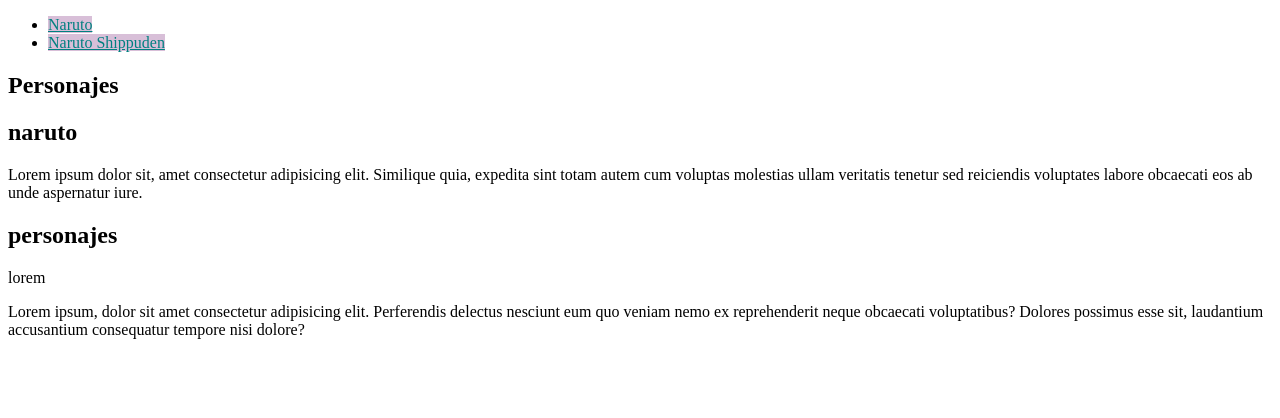
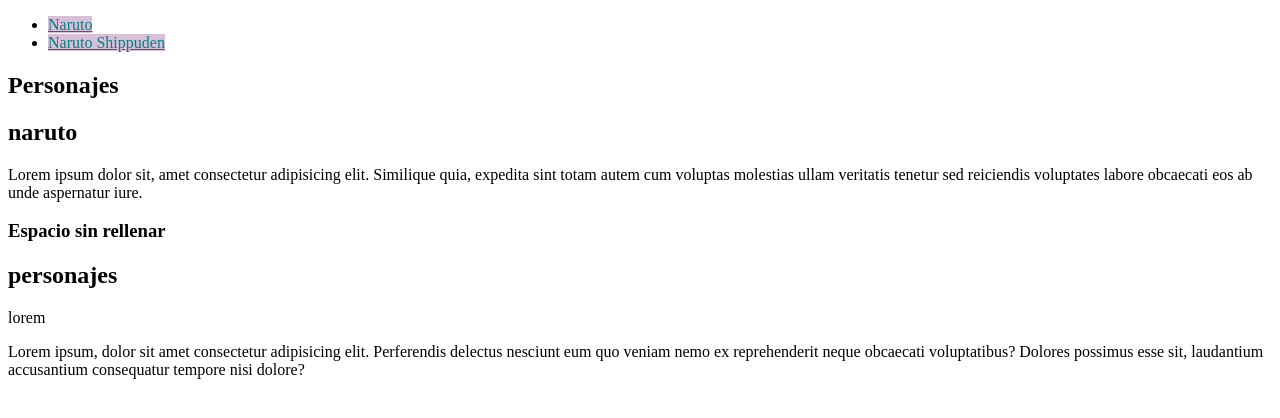
Before and after one commit to Jose-Puac/CursoGit, a plain HTML site: page índice.html in a window 1280 px wide. Drawn offline with Linux system fonts and the light colour scheme.

Commit message:
Update and rename index.html to índice.html

```diff
--- a/index.html
+++ b/índice.html
@@ -26,7 +26,7 @@
                 <section>
                     <h2>naruto</h2>
                     <p>Lorem ipsum dolor sit, amet consectetur adipisicing elit. Similique quia, expedita sint totam autem cum voluptas molestias ullam veritatis tenetur sed reiciendis voluptates labore obcaecati eos ab unde aspernatur iure.</p>
-
+                    <h3>Espacio sin rellenar</h3>
                 </section>
             </article>
             <article>
```
